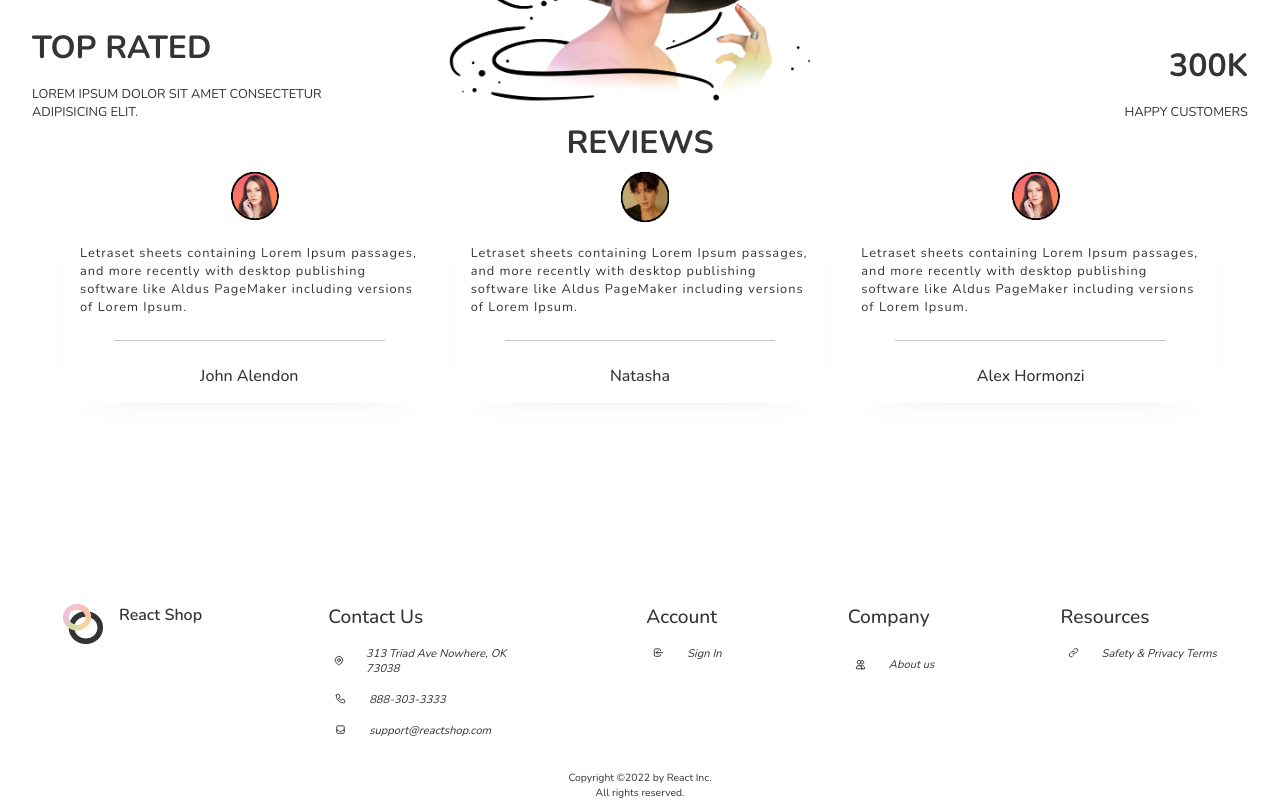
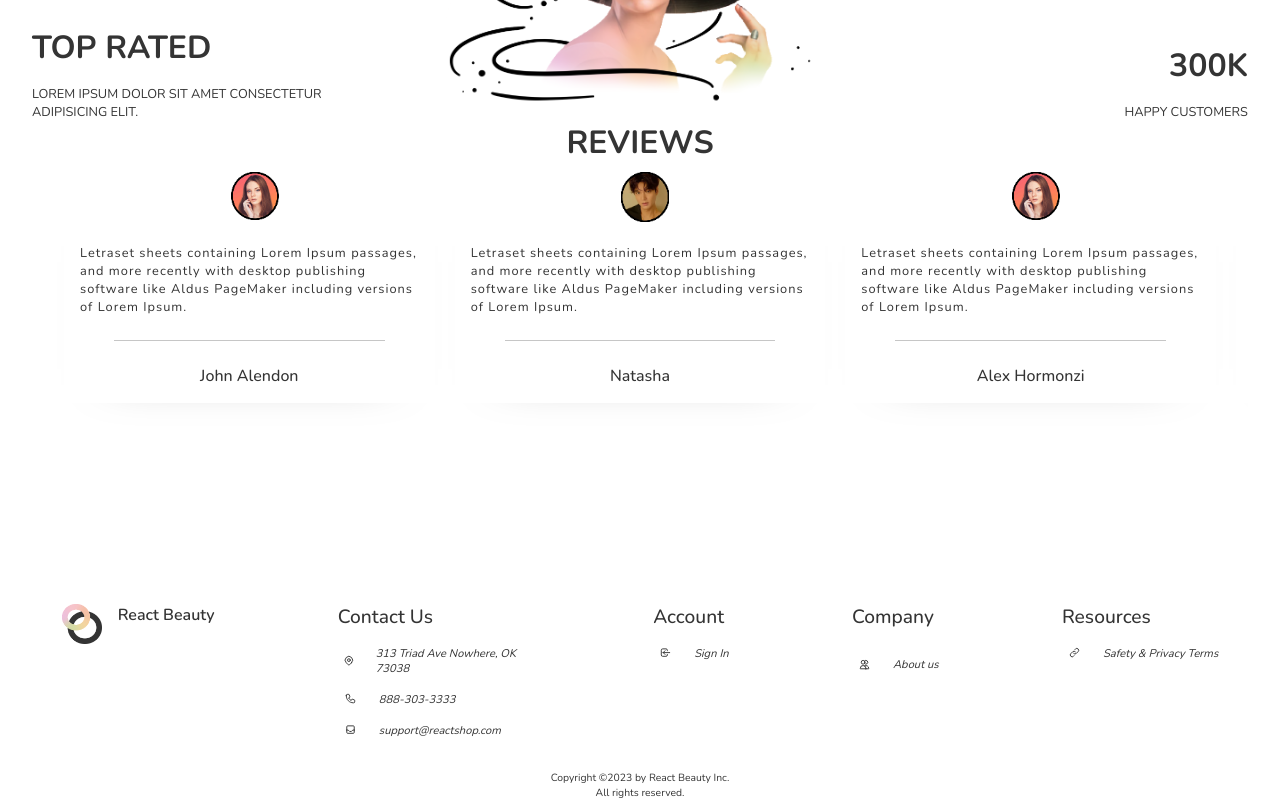
Before and after one commit to CyphrSylph/react-ecommerce, a React (Create React App) app: page / in a window 1280 px wide. Shown: the part 1907-2707 px from the top of the page. Built offline with nearby package versions, Linux system fonts and the light colour scheme.

Commit message:
updated business name

```diff
--- a/src/components/footer/Footer.jsx
+++ b/src/components/footer/Footer.jsx
@@ -10,7 +10,7 @@ const Footer = () => {
         <div className={css.cFooter}>
             <div className={css.logo}>
                 <img src={Logo} alt="" />
-                <span>React Shop</span>
+                <span>React Beauty</span>
             </div>
             <div className={css.block}>
                 <div className={css.detail}>
@@ -62,7 +62,7 @@ const Footer = () => {
             </div>
         </div>
         <div className={css.copyRight}>
-            <span>Copyright ©2022 by React Inc.</span>
+            <span>Copyright ©2023 by React Beauty Inc.</span>
             <span>All rights reserved.</span>
         </div>
     </div>
--- a/src/components/header/Header.jsx
+++ b/src/components/header/Header.jsx
@@ -14,7 +14,7 @@ const Header = () => {
         <div className={css.container}>
             <div className={css.logo}>
                 <img src={Logo} alt="Logo" />
-                <span>React Shop</span>
+                <span>React Beauty</span>
             </div>
             <div className={css.right}>
                 <div className={css.burger} onClick={toggleMenu}>
```
